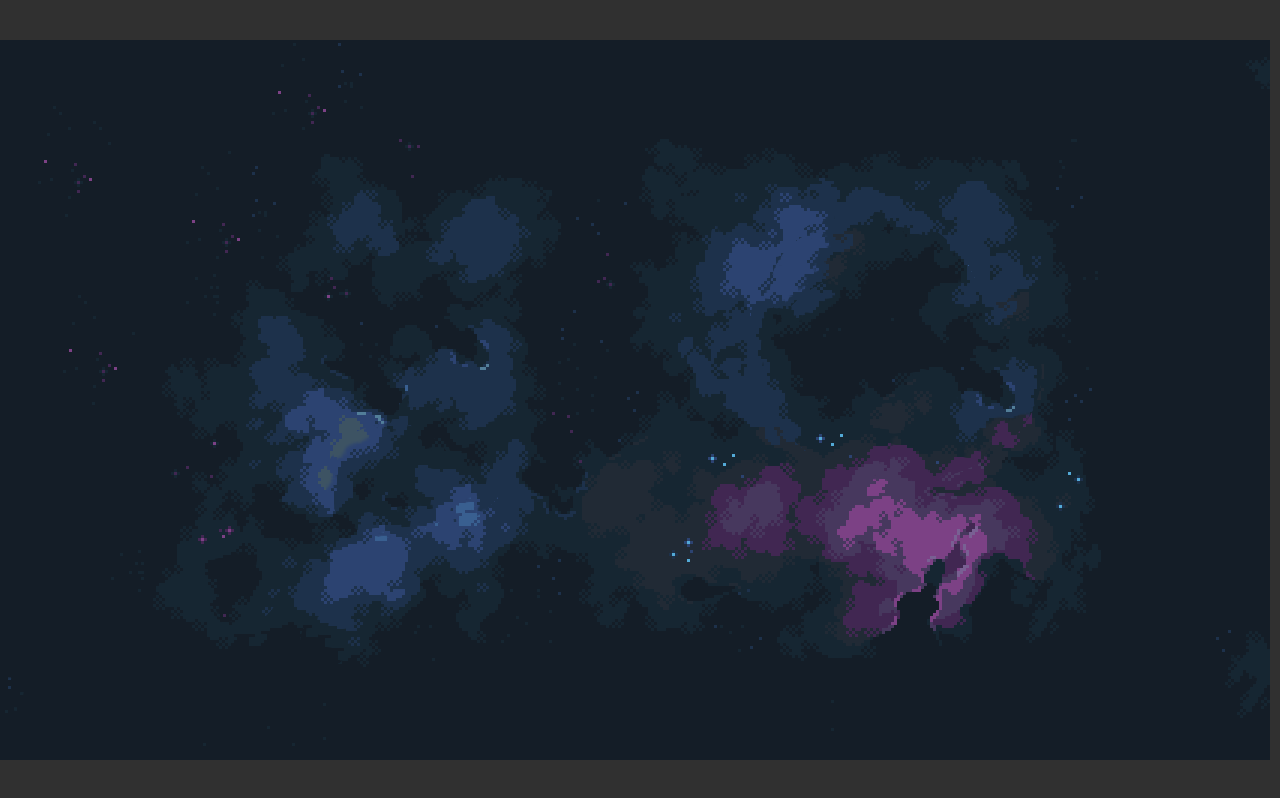
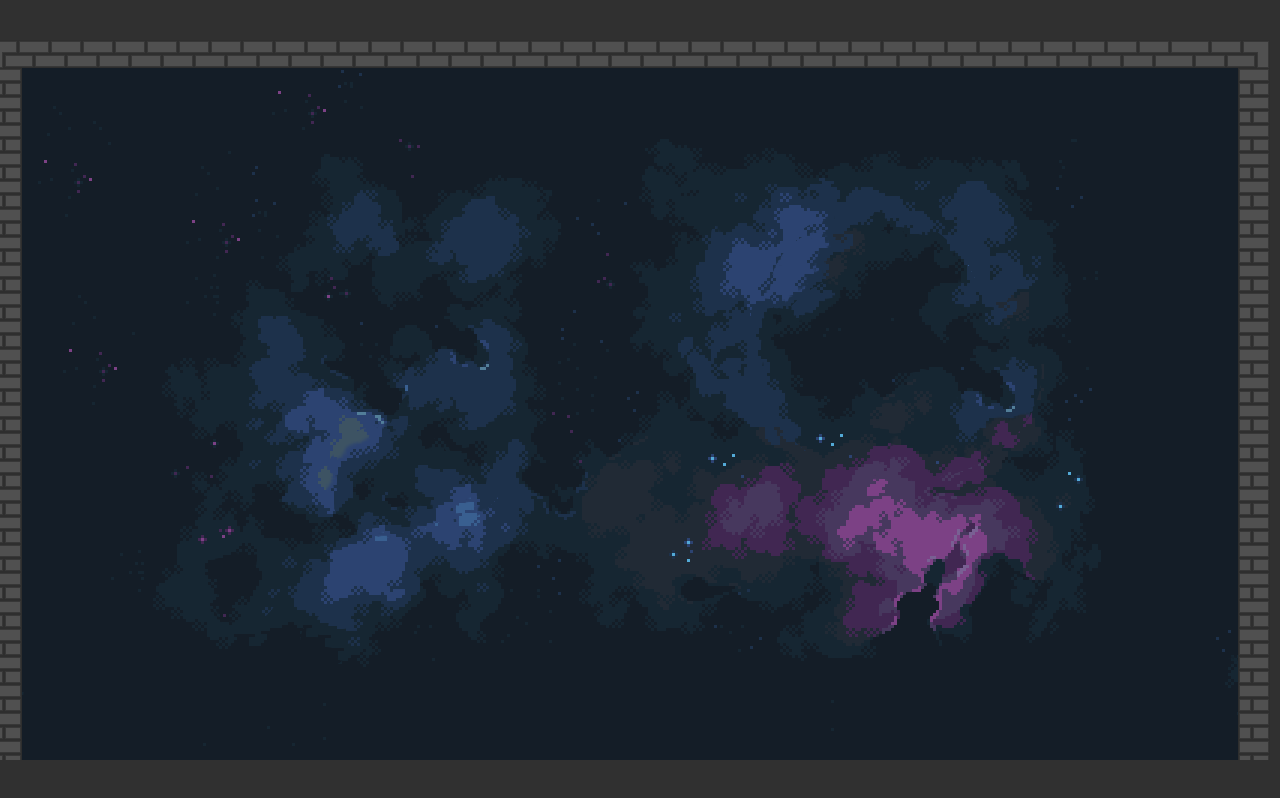
Before and after one commit to Lord-Prinz-Team/leveleditor, a Next.js app: page / in a window 1280 px wide. Built offline with nearby package versions, Linux system fonts and the light colour scheme.

Commit message:
Add main scene

```diff
--- a/components/Screen.jsx
+++ b/components/Screen.jsx
@@ -1,9 +1,19 @@
 import Image from "next/image";
 import background from "../public/background.png";
+import sidebricks from "../public/left_right-border.png";
+import topbrick from "../public/border-top.png";
+
 const Screen = () => {
 	return (
-		<div className="w-[1280px] h-[720px]">
+		<div className="w-[1280px] h-[720px] relative overflow-hidden">
 			<Image alt="background" src={background} />
+			<Image alt="top bricks" className="absolute top-0 z-10" src={topbrick} />
+			<Image alt="left bricks" className="absolute top-0" src={sidebricks} />
+			<Image
+				alt="right bricks"
+				className="absolute top-0 right-0"
+				src={sidebricks}
+			/>
 		</div>
 	);
 };
```
